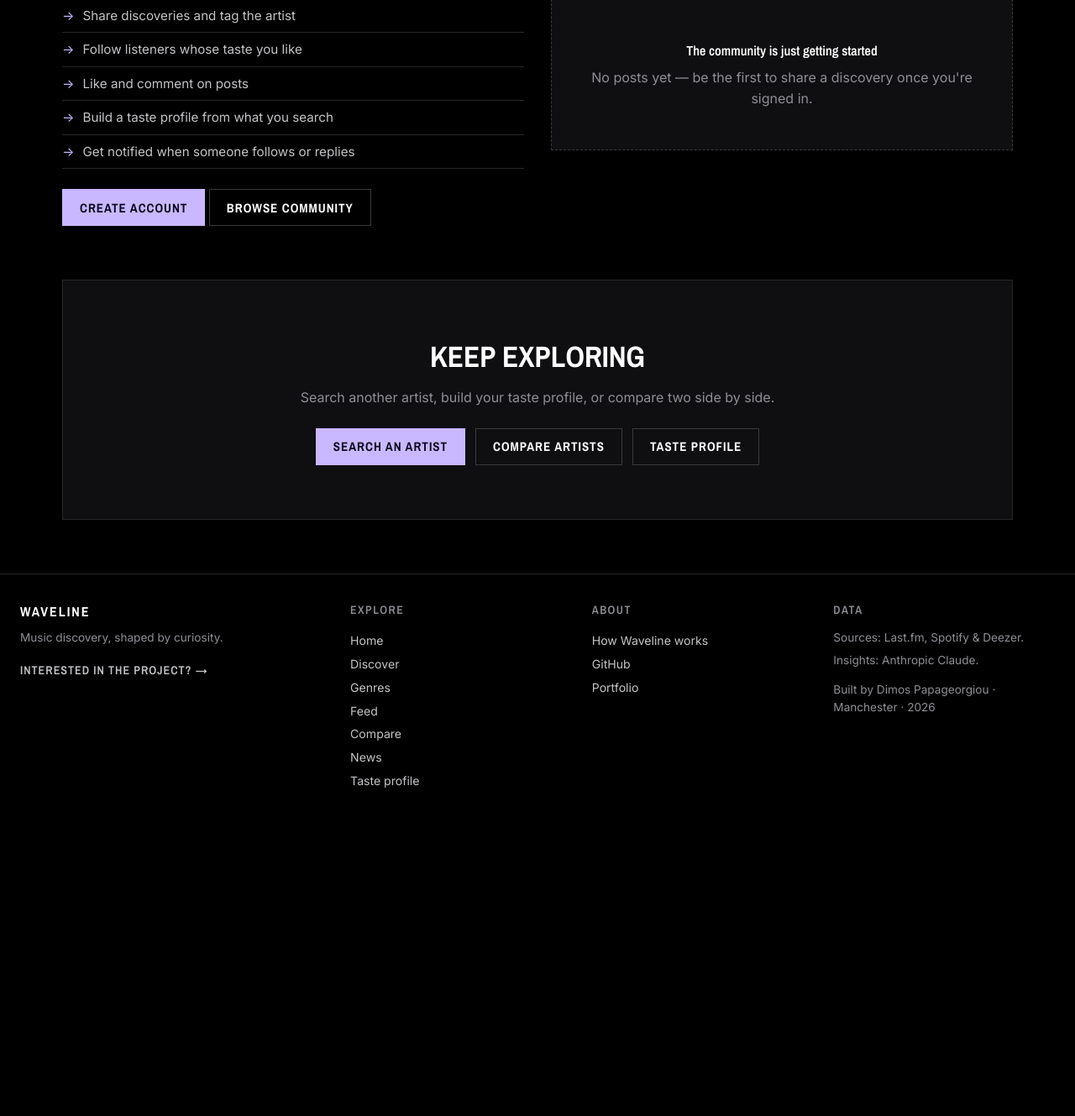
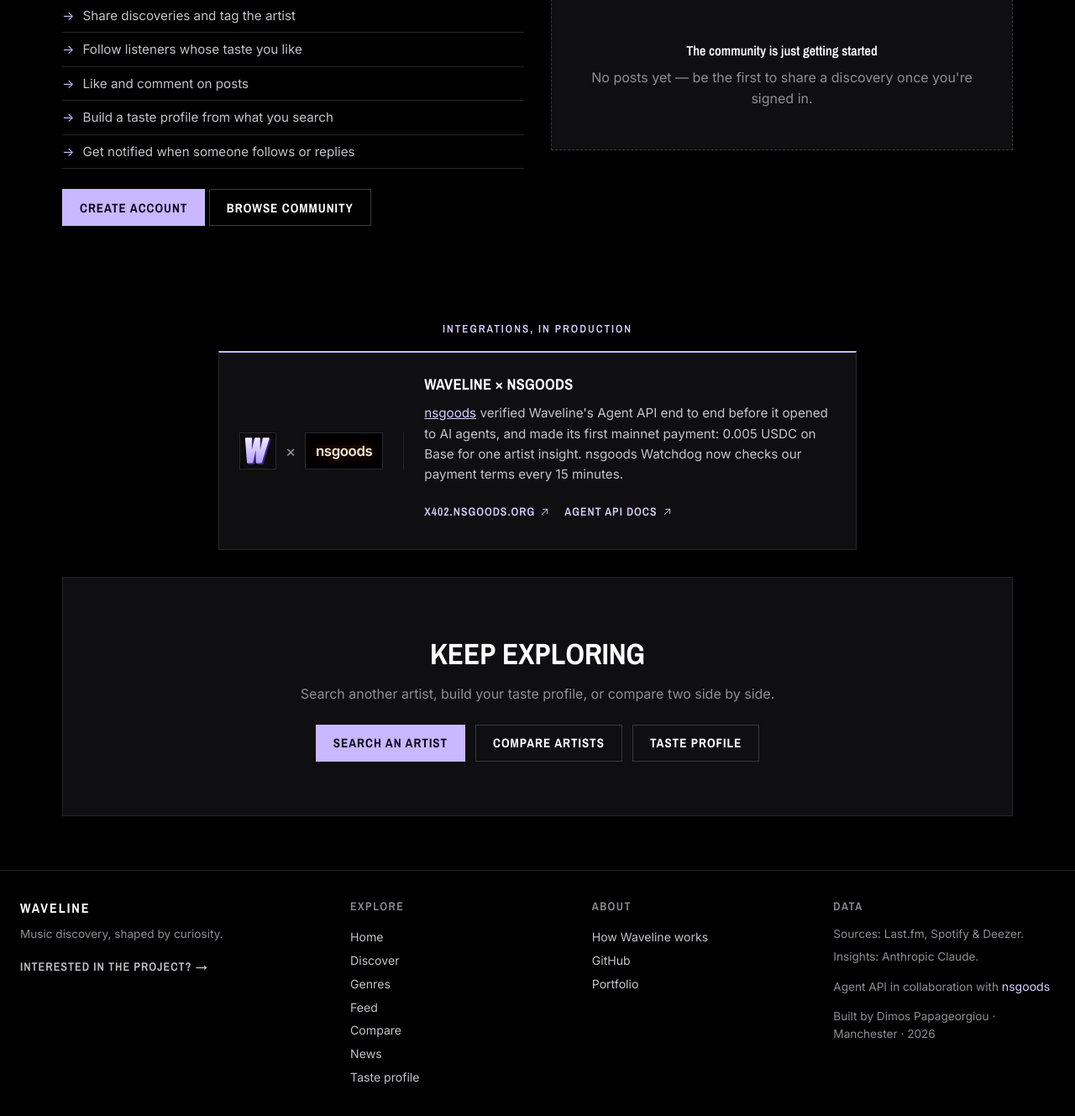
Before and after one commit to dimopapa91/music-insight-pipeline, a Flask app: page / in a window 1280 px wide. Shown: the part 1306-2635 px from the top of the page at 84% size. Before the commit the page ends 2244 px from the top, so only its background shows below. Run offline with Flask 3, Linux system fonts and the light colour scheme; data that the repository does not hold is empty; some libraries are stand-ins or nearby versions.

Commit message:
Waveline × nsgoods: 'Integrations, in production' homepage card + footer credit

```diff
--- a/static/css/waveline.css
+++ b/static/css/waveline.css
@@ -715,6 +715,35 @@ main h1 { font-family: var(--wv-font-display); text-transform: uppercase; letter
 @media (max-width: 900px) { .wv-grid-4, .wv-grid-3 { grid-template-columns: repeat(2, 1fr); } }
 @media (max-width: 560px) { .wv-grid-2, .wv-grid-3, .wv-grid-4 { grid-template-columns: 1fr; } }
 
+/* ── Collaborations (homepage) ─────────────────────────── */
+.wv-collab { margin: var(--wv-7) 0 var(--wv-6); text-align: center; }
+.wv-collab .wv-eyebrow { margin-bottom: var(--wv-4); }
+.wv-collab-card {
+  max-width: 760px; margin: 0 auto; text-align: left;
+  display: grid; grid-template-columns: auto 1fr; gap: var(--wv-5); align-items: center;
+  padding: var(--wv-5); background: var(--wv-surface); border: 1px solid var(--wv-border);
+  border-top: 2px solid var(--wv-accent);
+}
+.wv-collab-lockup { display: flex; align-items: center; gap: 12px; padding-right: var(--wv-5); border-right: 1px solid var(--wv-border); }
+.wv-collab-lockup img { width: 44px; height: 44px; display: block; background: #000; border: 1px solid #2a2a2e; }
+.wv-collab-x { font-family: var(--wv-font-display); font-size: 1.3rem; color: var(--wv-muted); line-height: 1; }
+.wv-collab-ns {
+  display: inline-flex; align-items: center; height: 44px; padding: 0 12px; background: #000; border: 1px solid #2a2a2e;
+  font-family: var(--wv-font-body); font-weight: 700; font-size: 1.05rem; letter-spacing: -.4px; color: #f3ead8;
+  text-shadow: 0 0 14px rgba(255, 110, 40, .45);
+}
+.wv-collab-body h3 { font-family: var(--wv-font-display); text-transform: uppercase; font-size: 1.15rem; letter-spacing: .3px; margin-bottom: var(--wv-2); }
+.wv-collab-body p { color: var(--wv-ink-2); font-size: .95rem; line-height: 1.6; }
+.wv-collab-body p a { color: var(--wv-accent-ink); }
+.wv-collab-links { display: flex; flex-wrap: wrap; gap: var(--wv-4); margin-top: var(--wv-3); }
+.wv-collab-links .wv-link { display: inline-flex; align-items: center; gap: 4px; min-height: 40px; }
+@media (max-width: 640px) {
+  .wv-collab-card { grid-template-columns: 1fr; gap: var(--wv-4); }
+  .wv-collab-lockup { border-right: none; padding-right: 0; padding-bottom: var(--wv-4); border-bottom: 1px solid var(--wv-border); }
+}
+.wv-footer .wv-footer-collab { margin-top: 14px; }
+.wv-footer .wv-footer-collab a { display: inline; padding: 0; color: var(--wv-accent-ink); }
+
 /* ── Footer ────────────────────────────────────────────── */
 .wv-footer { border-top: 1px solid var(--wv-border); background: var(--wv-bg); margin-top: var(--wv-8); }
 .wv-footer-inner { max-width: var(--wv-maxw-wide); margin: 0 auto; padding: var(--wv-6) var(--wv-5); display: grid; grid-template-columns: 1.4fr 1fr 1fr 1fr; gap: var(--wv-5); }
--- a/templates/base.html
+++ b/templates/base.html
@@ -168,6 +168,7 @@
                 <h3>Data</h3>
                 <p>Sources: Last.fm, Spotify &amp; Deezer.</p>
                 <p style="margin-top:6px;">Insights: Anthropic Claude.</p>
+                <p class="wv-footer-collab">Agent API in collaboration with <a href="https://x402.nsgoods.org/" target="_blank" rel="noopener noreferrer">nsgoods</a></p>
                 <p style="margin-top:14px;">Built by Dimos Papageorgiou · Manchester · 2026</p>
             </div>
         </div>
--- a/templates/index.html
+++ b/templates/index.html
@@ -388,6 +388,29 @@
     </div>
   </section>
 
+  <!-- INTEGRATIONS, IN PRODUCTION: the official Waveline × nsgoods
+       collaboration, mirroring the card nsgoods shows for Waveline on
+       x402.nsgoods.org. The nsgoods mark is a type-only lockup until their
+       official logo file lands in static/partners/. -->
+  <section class="wv-collab" id="collaborations" aria-labelledby="collab-h">
+    <p class="wv-eyebrow" id="collab-h">Integrations, in production</p>
+    <article class="wv-collab-card">
+      <div class="wv-collab-lockup" aria-label="Waveline in collaboration with nsgoods">
+        <img src="{{ url_for('static', filename='brand/waveline-app-icon.svg') }}" alt="" width="44" height="44" loading="lazy">
+        <span class="wv-collab-x" aria-hidden="true">×</span>
+        <span class="wv-collab-ns" aria-hidden="true">nsgoods</span>
+      </div>
+      <div class="wv-collab-body">
+        <h3>Waveline × nsgoods</h3>
+        <p><a href="https://x402.nsgoods.org/" target="_blank" rel="noopener noreferrer">nsgoods</a> verified Waveline's Agent API end to end before it opened to AI agents, and made its first mainnet payment: 0.005 USDC on Base for one artist insight. nsgoods Watchdog now checks our payment terms every 15 minutes.</p>
+        <div class="wv-collab-links">
+          <a class="wv-link" href="https://x402.nsgoods.org/" target="_blank" rel="noopener noreferrer">x402.nsgoods.org {{ icon('external') }}</a>
+          <a class="wv-link" href="https://github.com/dimopapa91/music-insight-pipeline/blob/main/docs/x402.md" target="_blank" rel="noopener noreferrer">Agent API docs {{ icon('external') }}</a>
+        </div>
+      </div>
+    </article>
+  </section>
+
   <!-- FINAL CTA -->
   <section class="wv-card wv-cta" style="margin-bottom:var(--wv-6);">
     <h2>Keep exploring</h2>
```
Also changed, not shown: tests/test_collaborations.py (added, +38 -0 lines).
